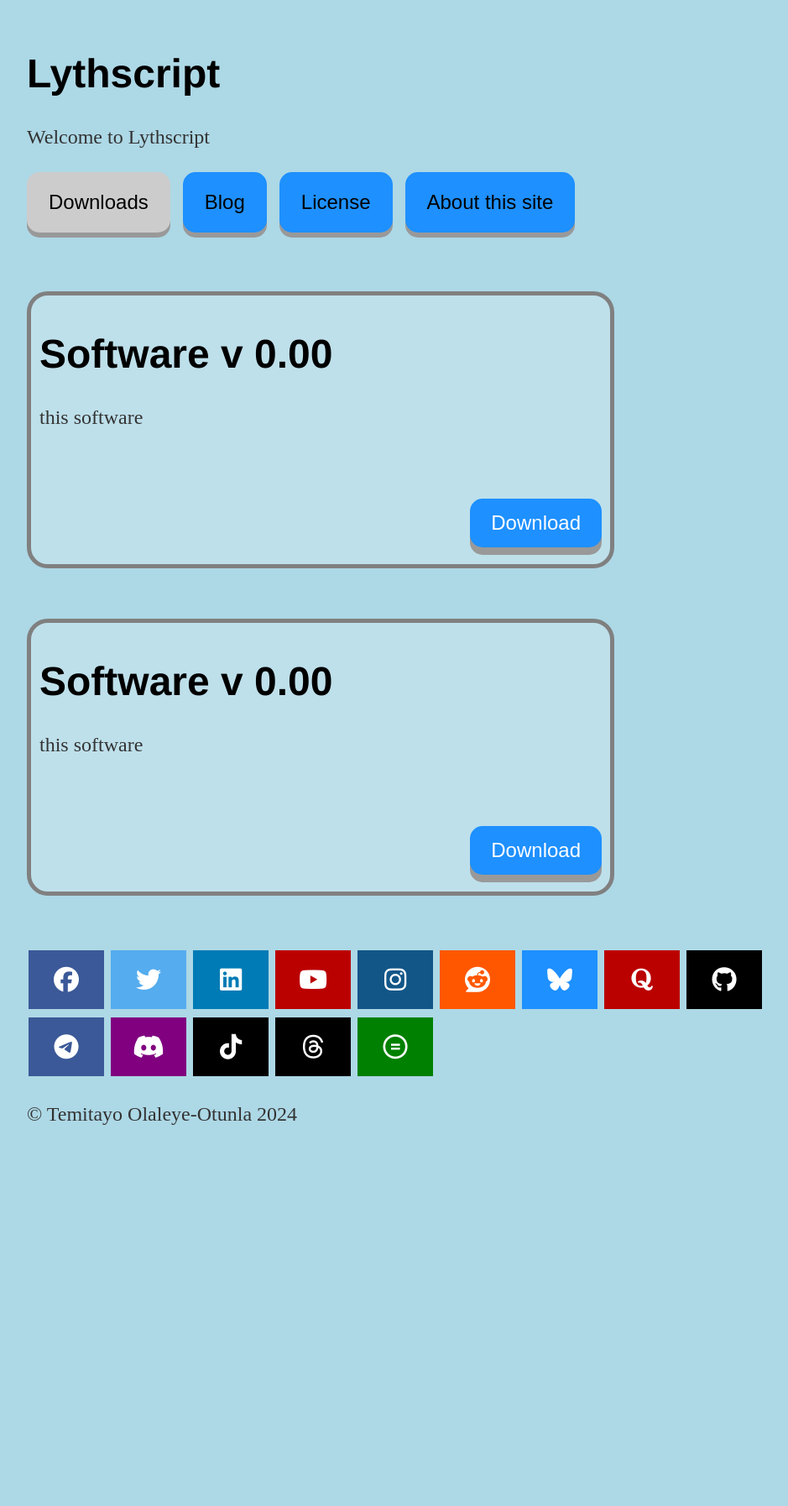
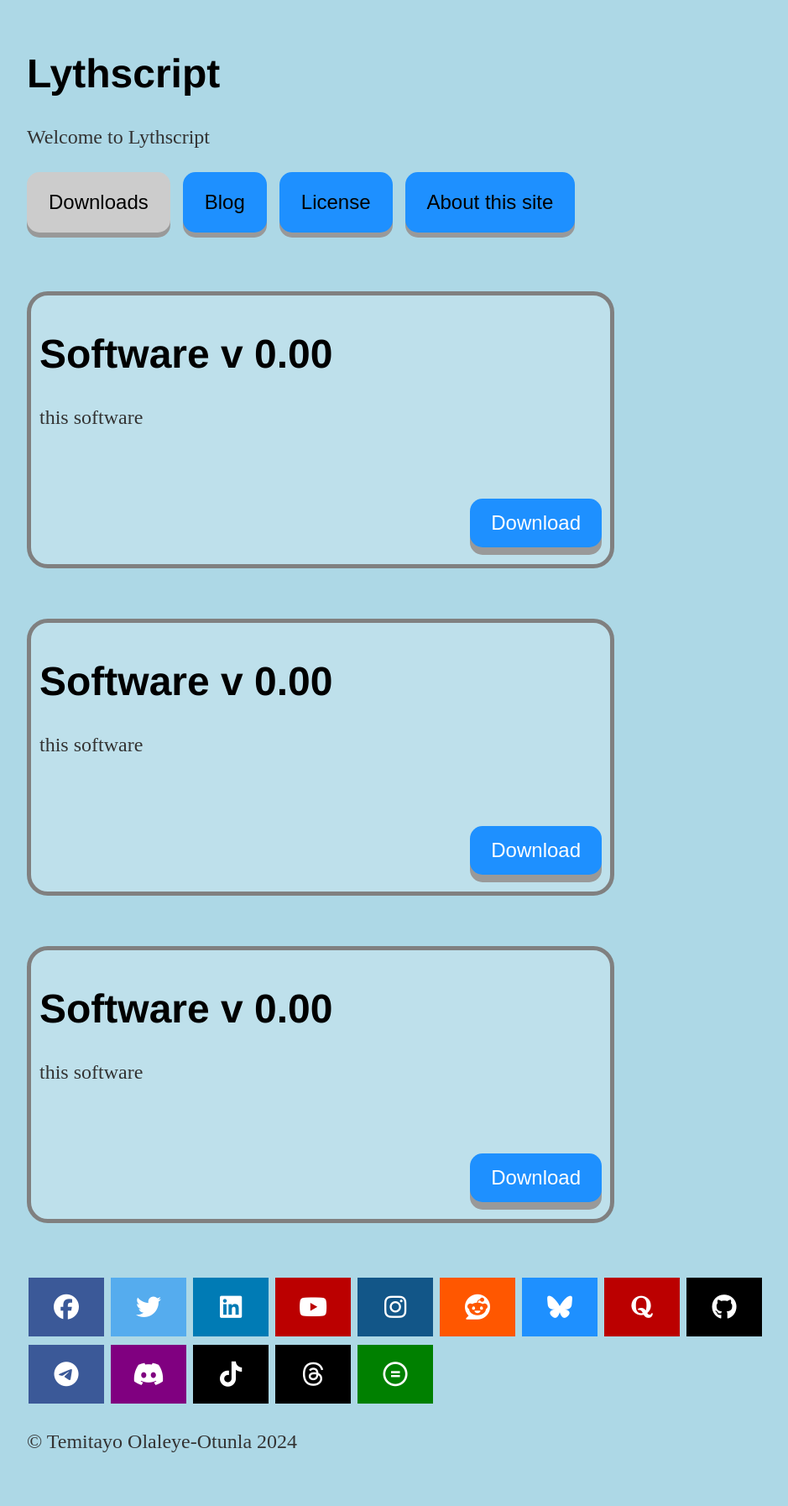
Before and after one commit to lythwind/lythwind.github.io, a Jekyll site: the page built from index.html, in a window 1280 px wide. Shown: the whole page at 84% size, without its empty margins (160-1099 px from the left). Built offline with Jekyll 4.4.1, drawn with Linux system fonts in a browser that asks for light colours; nearby versions of some CDN libraries; before the commit the page ends 1404 px from its top, so only the background shows below that.

Commit message:
Update index.html

```diff
--- a/index.html
+++ b/index.html
@@ -16,6 +16,14 @@ title: Lythscript
 
 <div id="downloads" class="tabcontent">
 
+
+<div class = "bdiv-container">
+  <h1>Software v 0.00</h1>
+  <p>this software </p>
+  <div class = "bdiv">
+  <button class="xbutton">Download</button>
+  </div>
+</div>
 
 <div class = "bdiv-container">
   <h1>Software v 0.00</h1>
```
